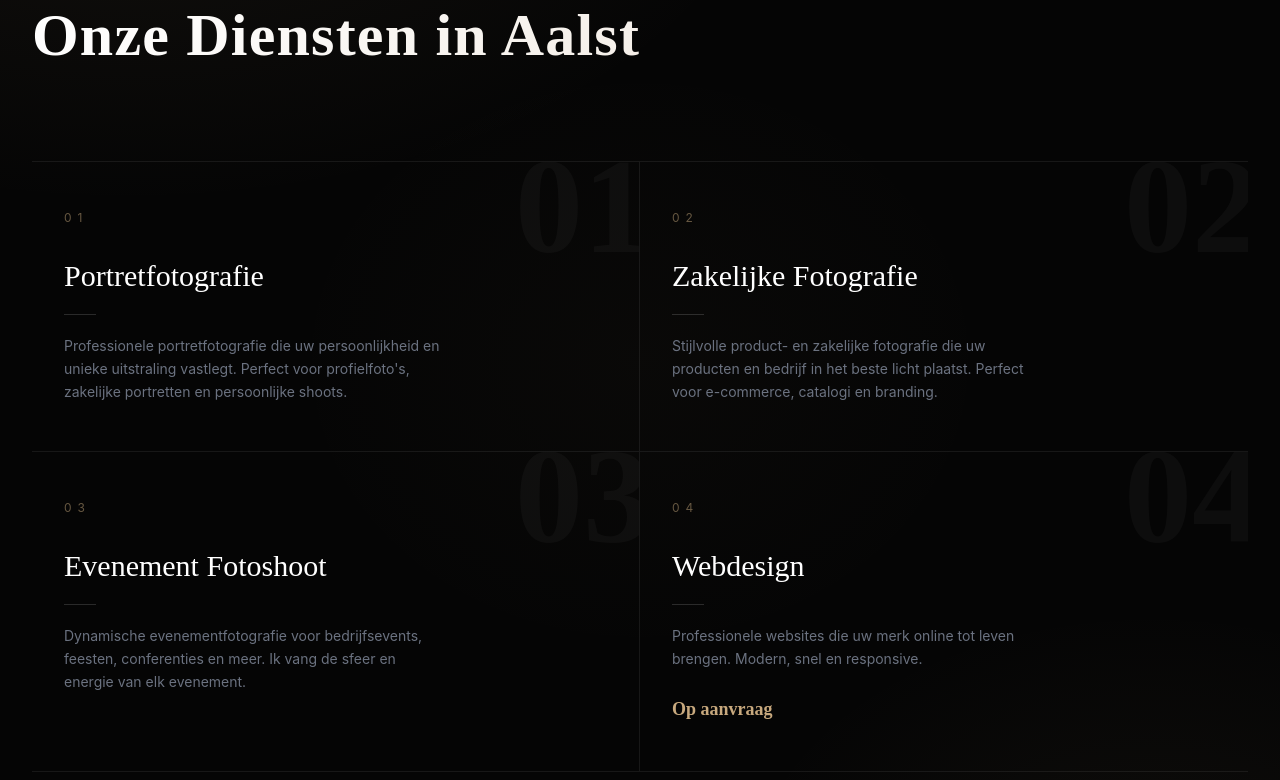
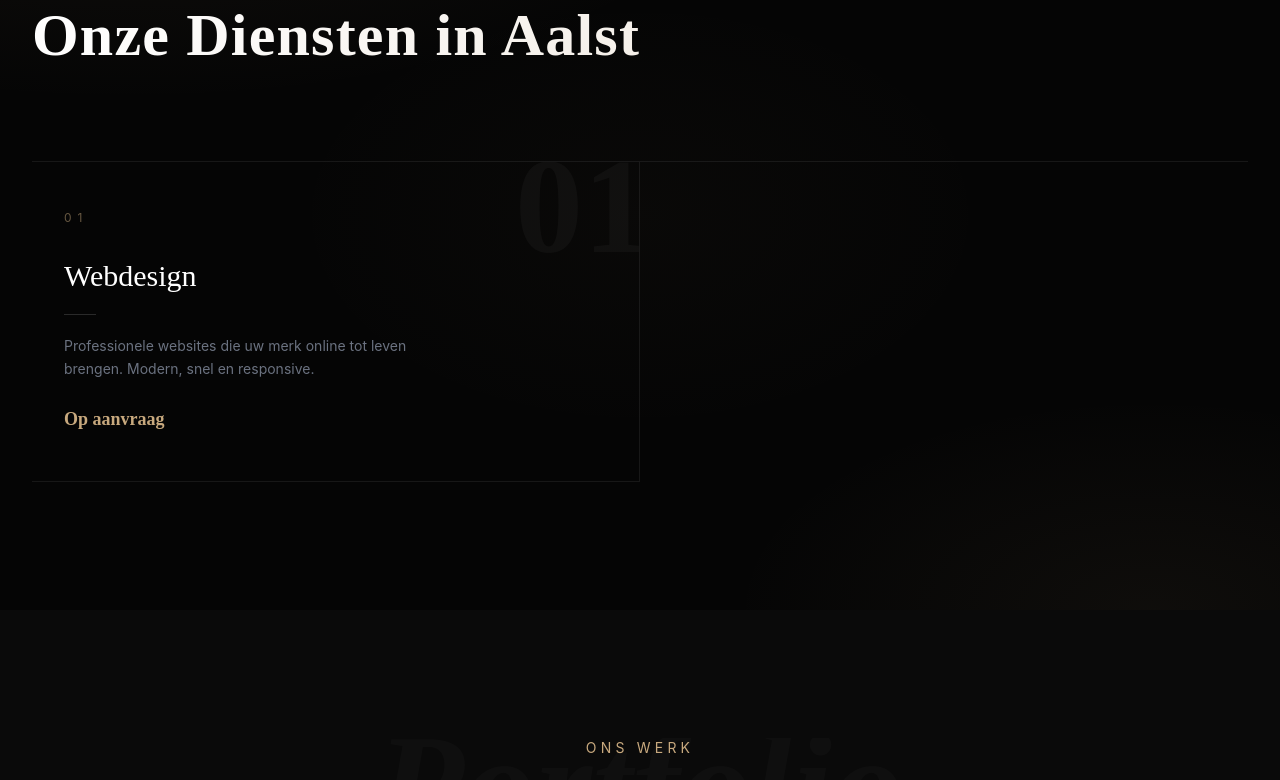
Before and after one commit to s150013Grigor/tigranwebsite, a Next.js app: page /fotograaf/aalst/ in a window 1280 px wide. Shown: the part 980-1760 px from the top of the page. Built offline with nearby package versions, Linux system fonts and the light colour scheme.

Commit message:
Fix ServicesSection prop error in city page; update deploy.sh with CMS sync step

```diff
--- a/src/app/fotograaf/[city]/page.tsx
+++ b/src/app/fotograaf/[city]/page.tsx
@@ -75,13 +75,6 @@ export default function CityPage({ params }: { params: { city: string } }) {
     href: `/portfolio/${album.slug}/`,
   }));
 
-  // Services - same as homepage
-  const albumServices = albums.map((a) => ({
-    title: a.title,
-    description: a.description,
-    slug: a.slug,
-  }));
-
   // Neighboring cities for internal linking
   const neighborCities = cities
     .filter((c) => c.province === city.province && c.slug !== city.slug)
@@ -108,7 +101,6 @@ export default function CityPage({ params }: { params: { city: string } }) {
       <div className="relative z-10">
         {/* Services - same component as homepage */}
         <ServicesSection
-          albums={albumServices}
           title={`Onze Diensten in ${city.name}`}
           subtitle={`Fotograaf ${city.name}`}
         />
```
